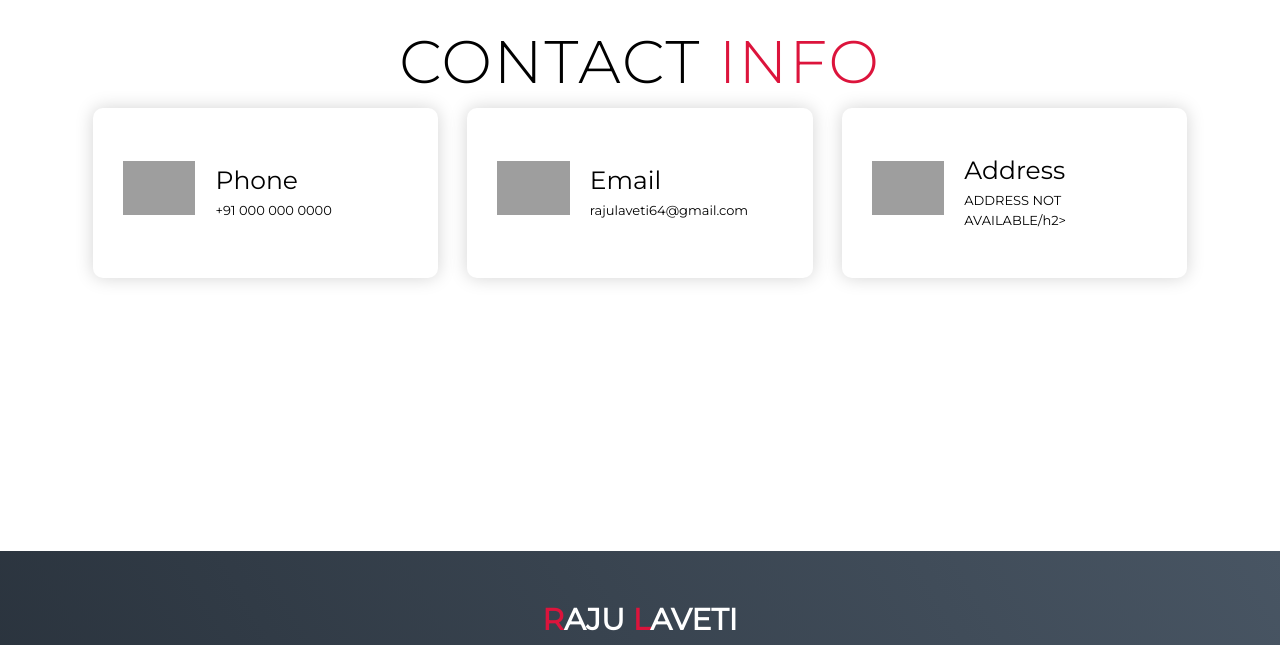
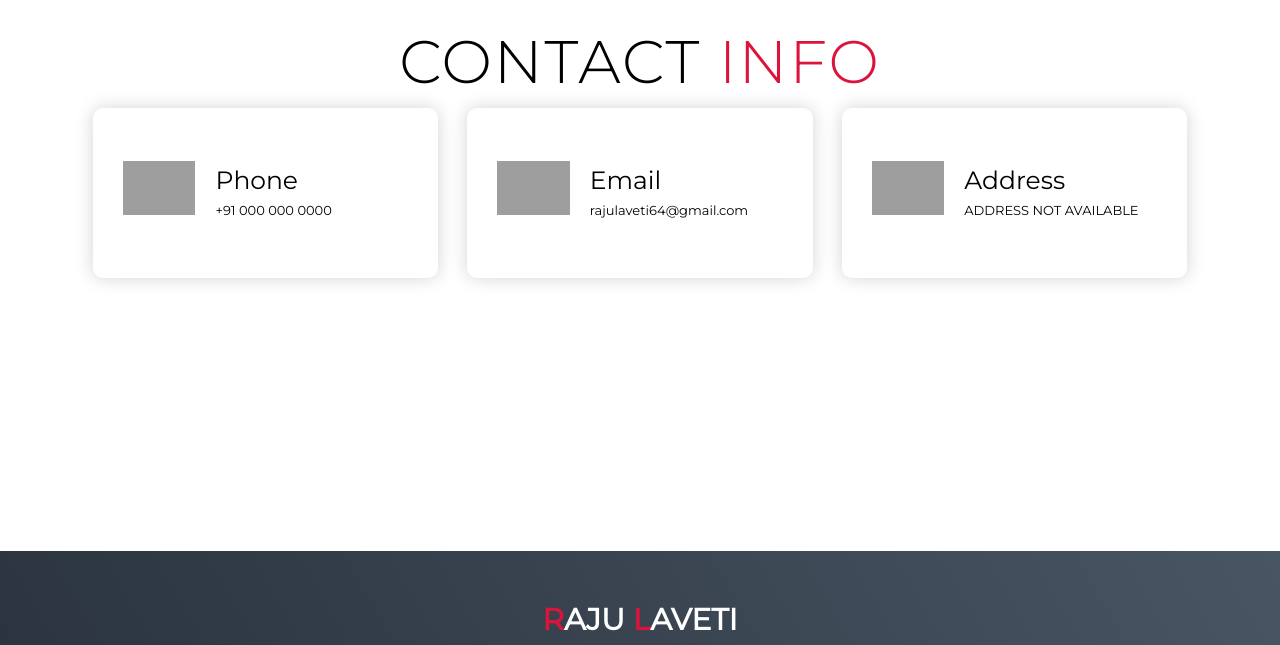
Before and after one commit to rajulaveti/personal-website, a plain HTML site: page index.html in a window 1280 px wide. Shown: the part 3890-4535 px from the top of the page. Drawn offline with Linux system fonts and the light colour scheme; grey boxes are pictures that could not be loaded.

Commit message:
Update index.html

```diff
--- a/index.html
+++ b/index.html
@@ -156,7 +156,7 @@
           <div class="icon"><img src="https://img.icons8.com/bubbles/100/000000/map-marker.png" /></div>
           <div class="contact-info">
             <h1>Address</h1>
-            <h2>ADDRESS NOT AVAILABLE/h2>
+            <h2>ADDRESS NOT AVAILABLE</h2>
           </div>
         </div>
       </div>
```
